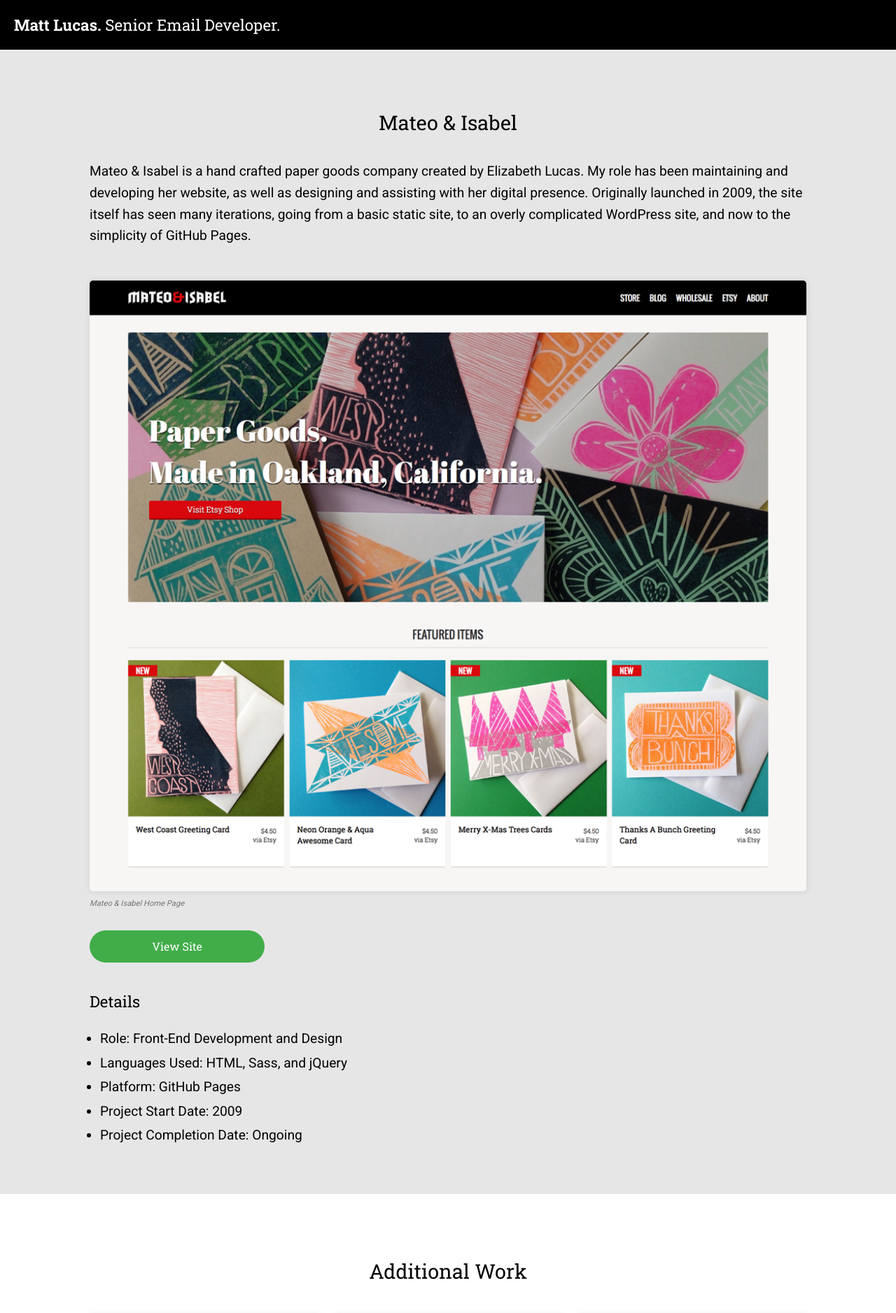
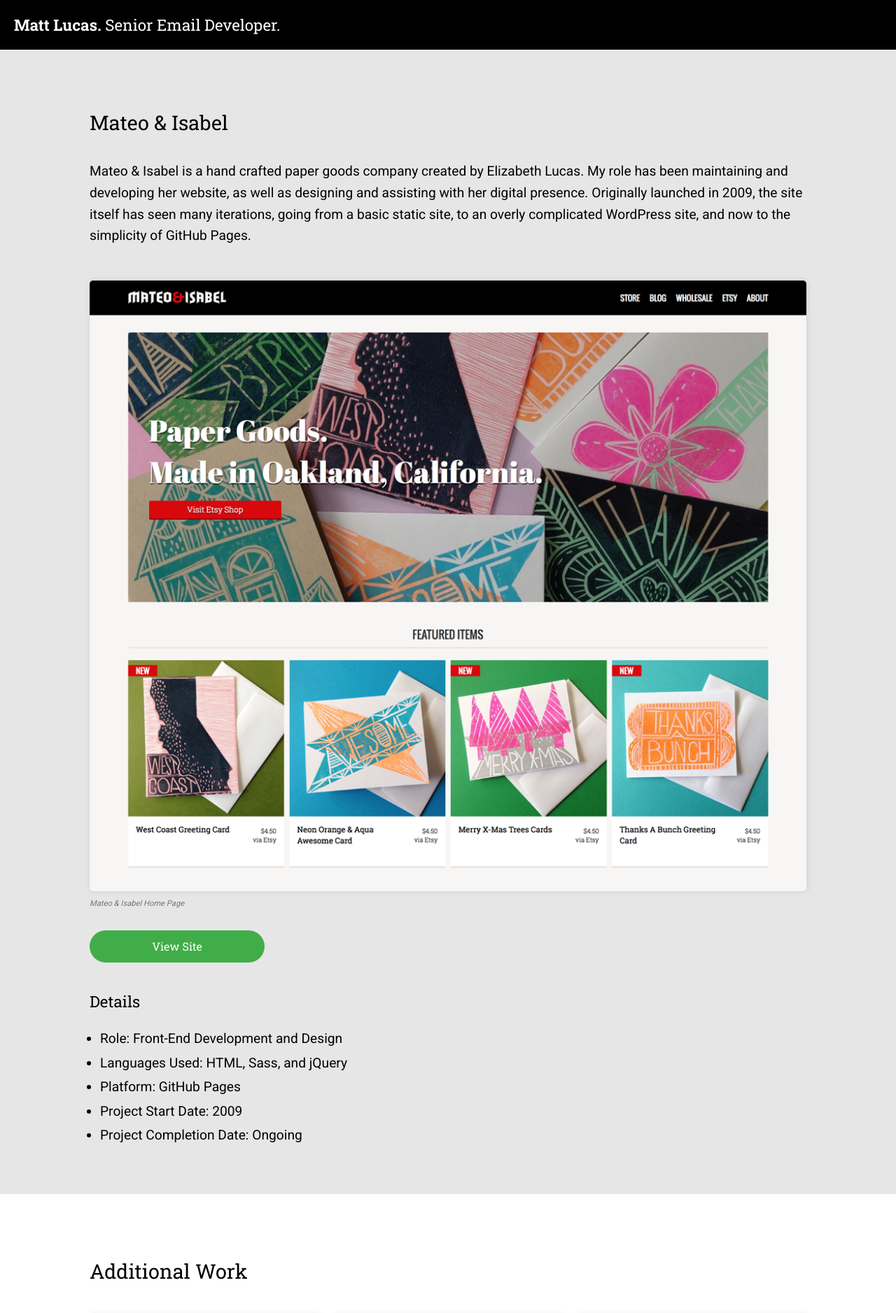
Before and after one commit to mattdavidlucas/mattdavidlucas.github.io, a Jekyll site: the page built from mateo-and-isabel.html, in a window 1280 px wide. Shown: the top 1877 px of the page at 70% size. Built offline with Jekyll 4.4.1, drawn with Linux system fonts in a browser that asks for light colours; nearby versions of some CDN libraries.

Commit message:
Left align portfolio page titles.

```diff
--- a/_sass/_typography.scss
+++ b/_sass/_typography.scss
@@ -86,6 +86,7 @@
 	@media only screen and (min-width: 960px) {
 		font-size: $medium-headline;
 		margin-bottom: 0.6em;
+		text-align: left;
 	}
 }
 
@@ -95,6 +96,10 @@
 	line-height: 1.4em;
 	margin-bottom: 1.2em;
 	text-align: center;
+
+	@media only screen and (min-width: 960px) {
+		text-align: left;
+	}
 }
 
 #portfolio_single {
```
